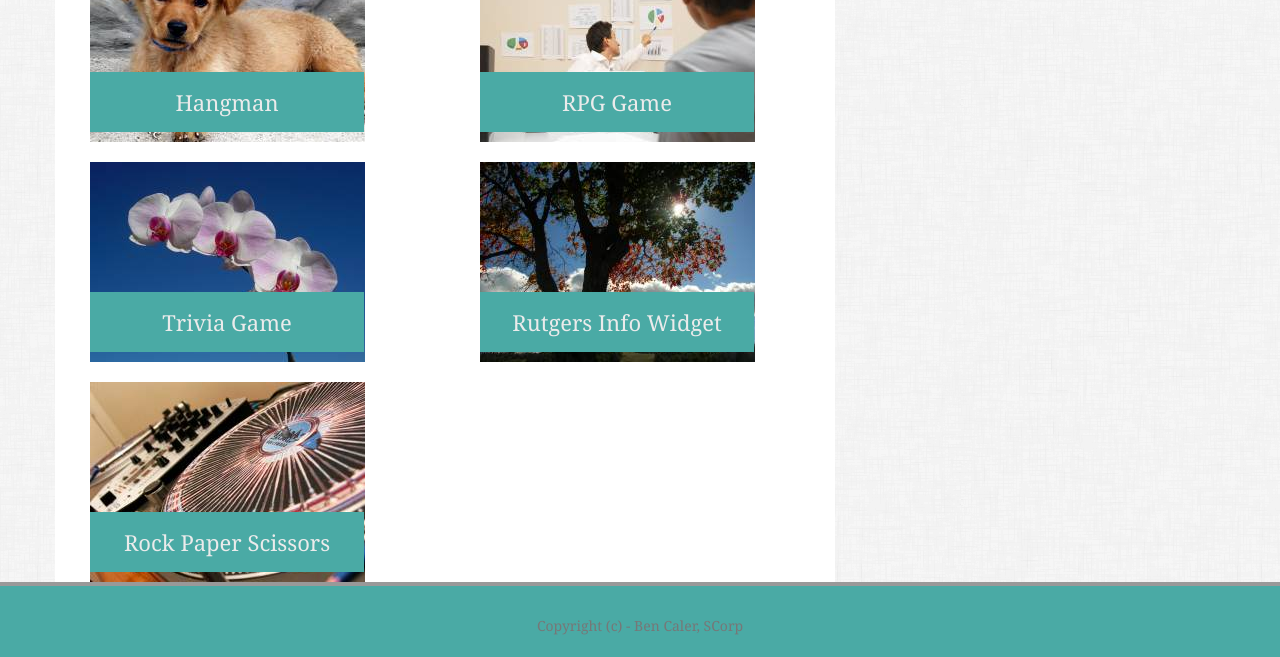
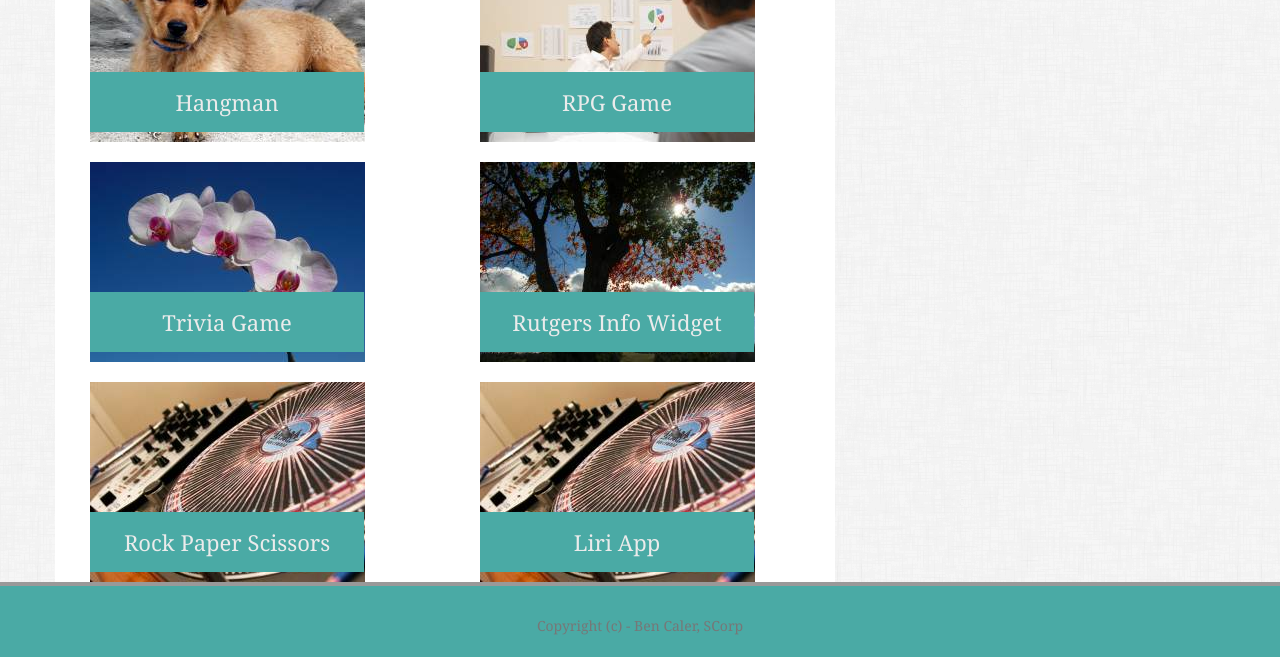
Before and after one commit to benwcaler/Bootstrap-Portfolio, a plain HTML site: page portfolio.html in a window 1280 px wide. Shown: the part 297-954 px from the top of the page. Drawn offline with nearby package versions, Linux system fonts and the light colour scheme.

Commit message:
added liri app

```diff
--- a/portfolio.html
+++ b/portfolio.html
@@ -91,6 +91,14 @@
                             </a>
                         </div>
                     </div>
+                    <div class="col-md-6">
+                        <div class="portImg">
+                            <img src="assets/images/records.jpg" alt="record">
+                            <a href="https://github.com/benwcaler/liri_node_app">
+                                <h1 class="portName">Liri App</h1>
+                            </a>
+                        </div>
+                    </div>
                 </div>
             </div>
             <div class="col-md-4 col-sm-4">
```
